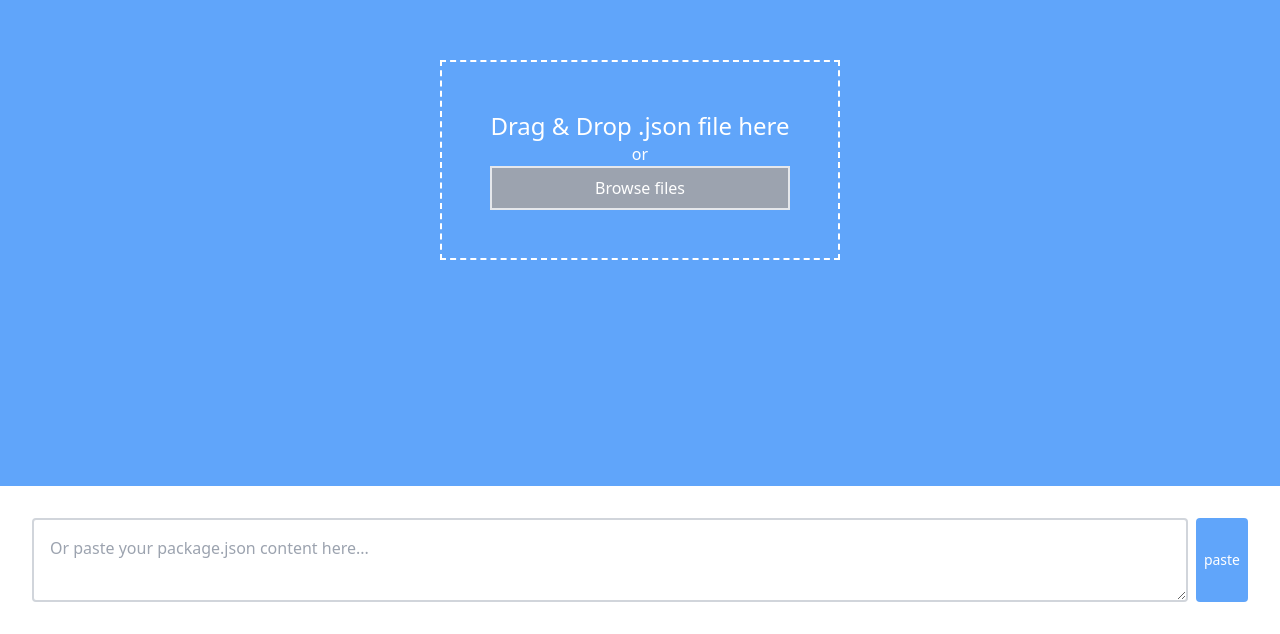
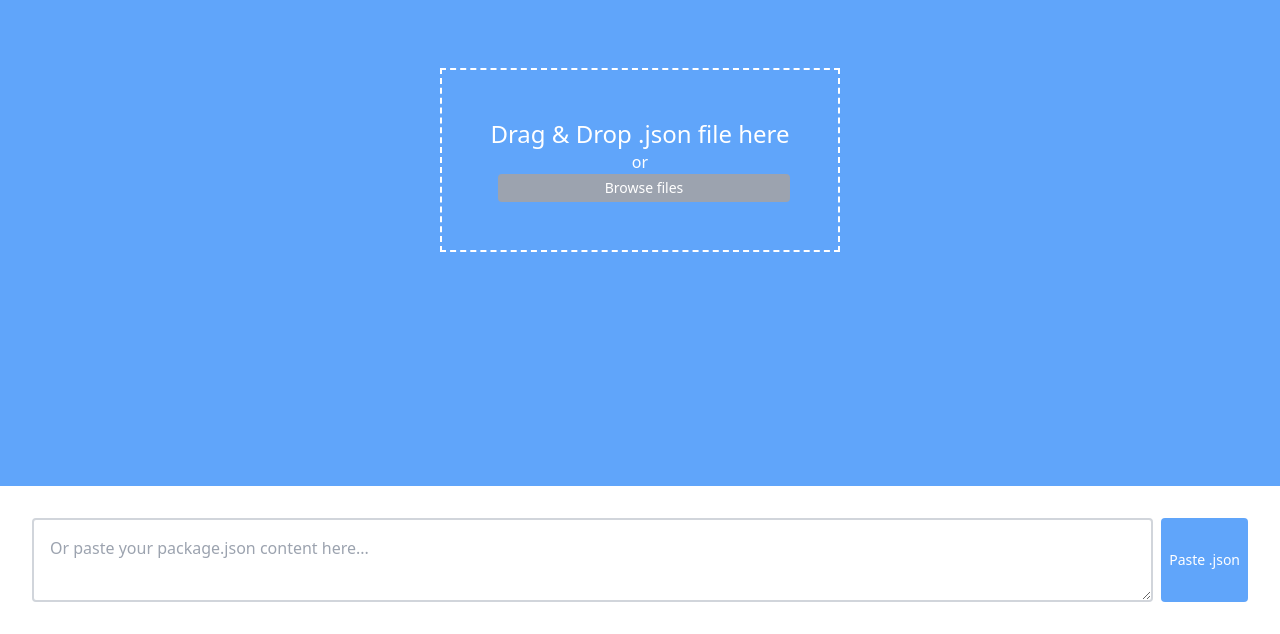
Before and after one commit to cherrydub/json2md, a React (Vite) app: page / in a window 1280 px wide. Shown: the part 166-800 px from the top of the page. Built offline with nearby package versions, Linux system fonts and the light colour scheme.

Commit message:
final touches added such as button hover animations

```diff
--- a/src/components/PackageJsonReader.tsx
+++ b/src/components/PackageJsonReader.tsx
@@ -4,6 +4,15 @@ type PackageJson = {
   dependencies?: { [key: string]: string };
   devDependencies?: { [key: string]: string };
 };
+
+const buttonTailwindClassesBlue =
+  "text-nowrap ml-2 px-2 py-1 text-sm bg-blue-400 text-white rounded transition-transform hover:scale-105 hover:bg-blue-500 focus:outline-none focus:ring focus:ring-blue-300 active:bg-blue-300";
+
+const buttonTailwindClassesRed =
+  "text-nowrap ml-2 px-2 py-1 text-sm bg-red-400 text-white rounded transition-transform hover:scale-105 hover:bg-red-500 focus:outline-none focus:ring focus:ring-red-300 active:bg-red-300";
+
+const buttonTailwindClassesGray =
+  "text-nowrap ml-2 px-2 py-1 text-sm bg-gray-400 text-white rounded transition-transform hover:scale-105 hover:bg-gray-500 focus:outline-none focus:ring focus:ring-blue-300 active:bg-gray-300";
 
 const builtInDependencies: string[] = [
   // Add your list of built-in dependencies here
@@ -193,7 +202,7 @@ ${devDependenciesList}
           <div className="border-2 border-dashed border-white p-12 flex flex-col text-center">
             <h1 className="text-2xl">Drag & Drop .json file here</h1>
             <p>or</p>
-            <button className="border-2 bg-gray-400 p-2">Browse files</button>
+            <button className={buttonTailwindClassesGray}>Browse files</button>
           </div>
         </div>
       </div>
@@ -204,11 +213,8 @@ ${devDependenciesList}
           value={packageJsonContent}
           onChange={handleInputChange}
         />
-        <button
-          className="ml-2 px-2 py-1 text-sm bg-blue-400 text-white rounded hover:bg-blue-200 active:bg-blue-300"
-          onClick={handlePaste}
-        >
-          paste
+        <button className={buttonTailwindClassesBlue} onClick={handlePaste}>
+          Paste .json
         </button>
       </div>
       {showContent && (
@@ -223,11 +229,11 @@ ${devDependenciesList}
                       dependencies[dep] && (
                         <li
                           key={dep}
-                          className="flex items-center justify-between"
+                          className="flex items-center justify-between hover:bg-gray-200"
                         >
                           {dep}
                           <button
-                            className="ml-2 px-2 py-1 text-sm bg-red-500 text-white rounded hover:bg-red-600 active:bg-red-700"
+                            className={buttonTailwindClassesRed}
                             onClick={() => handleDeleteDependency(dep, false)}
                           >
                             Delete
@@ -247,11 +253,11 @@ ${devDependenciesList}
                       devDependencies[dep] && (
                         <li
                           key={dep}
-                          className="flex items-center justify-between"
+                          className="flex items-center justify-between hover:bg-gray-200"
                         >
                           {dep}
                           <button
-                            className="ml-2 px-2 py-1 text-sm bg-red-500 text-white rounded hover:bg-red-600 active:bg-red-700"
+                            className={buttonTailwindClassesRed}
                             onClick={() => handleDeleteDependency(dep, true)}
                           >
                             Delete
@@ -270,13 +276,13 @@ ${devDependenciesList}
                   </h3>
                   <div>
                     <button
-                      className="ml-2 px-2 py-1 text-sm bg-blue-400 text-white rounded hover:bg-blue-200 active:bg-blue-300"
+                      className={buttonTailwindClassesBlue}
                       onClick={copyToClipboard}
                     >
                       Copy Markdown
                     </button>
                     <button
-                      className="ml-2 px-2 py-1 text-sm bg-blue-400 text-white rounded hover:bg-blue-200 active:bg-blue-300"
+                      className={buttonTailwindClassesBlue}
                       onClick={saveToFile}
                     >
                       Save as File
```
